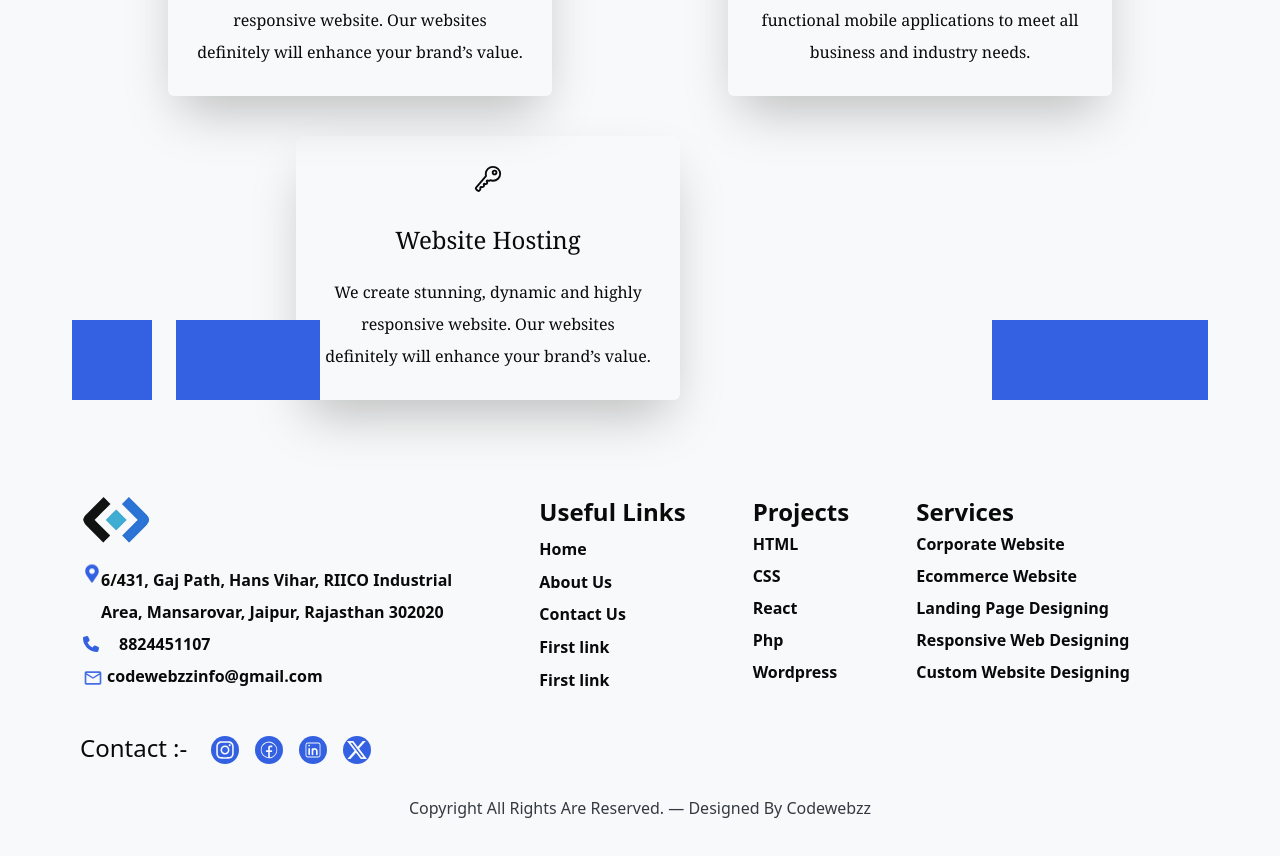
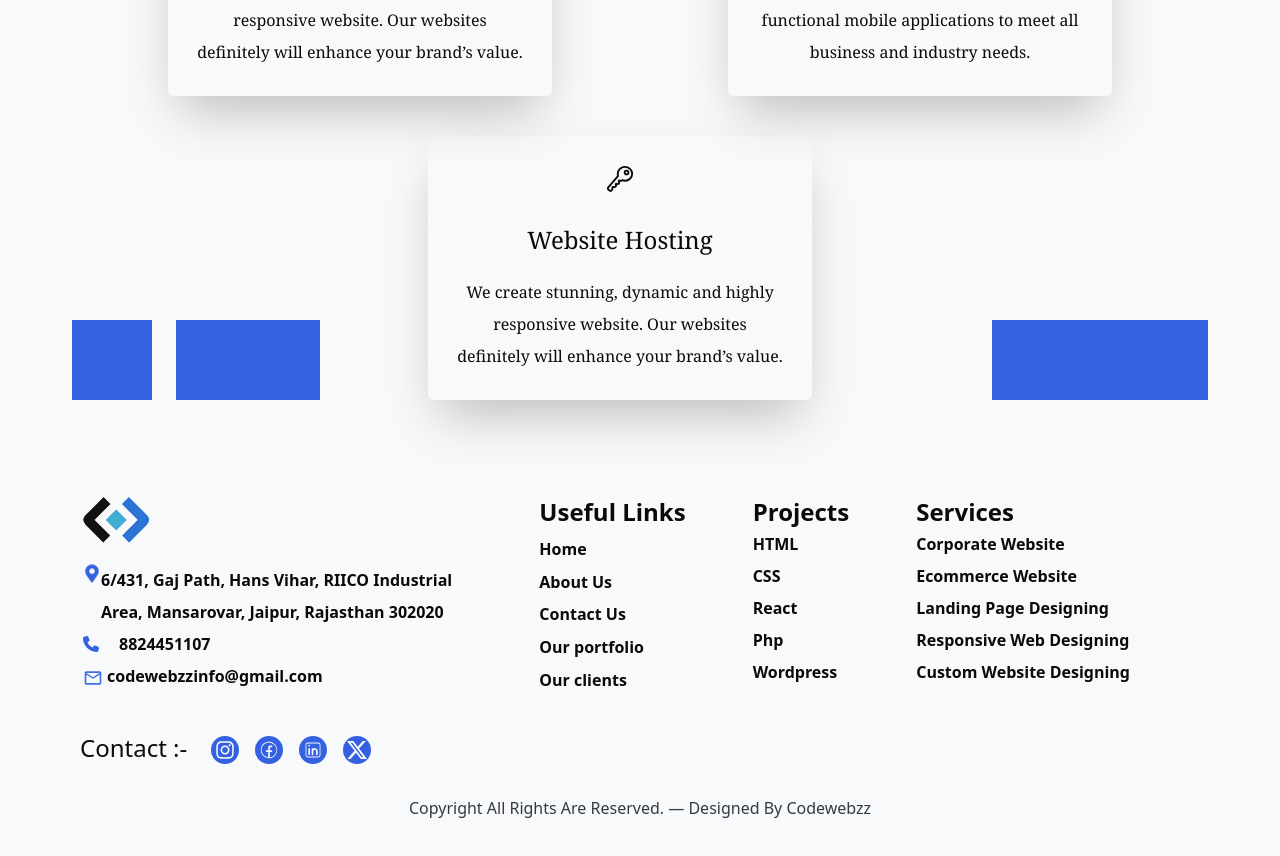
Before and after one commit to swamiankit261/codeWebzzFrontend, a React (Vite) app: page /aboutUs in a window 1280 px wide. Shown: the part 760-1616 px from the top of the page. Built offline with nearby package versions, Linux system fonts and the light colour scheme.

Commit message:
Remove unused image asset and update Viewcard and Footer components; enhance About Us and Home pages with layout adjustments

```diff
--- a/src/components/Footer.jsx
+++ b/src/components/Footer.jsx
@@ -36,8 +36,8 @@ const Footer = () => {
                         <NavLink to="/">Home</NavLink>
                         <NavLink to="/aboutUs">About Us</NavLink>
                         <NavLink to="/contact">Contact Us</NavLink>
-                        <p>First link</p>
-                        <p>First link</p>
+                        <NavLink to="/portfolio">Our portfolio</NavLink>
+                        <p>Our clients</p>
                     </div>
                     <div className="border-primary-dark w-48 ps-4 lg:w-auto leading-8 py-4">
                         <p className='text-2xl'>Projects</p>
--- a/src/components/Viewcard.jsx
+++ b/src/components/Viewcard.jsx
@@ -7,7 +7,7 @@ function Viewcard({
     webURL = 'google.com'
 }) {
     return (
-        <a href={webURL} key={key} className="w-80">
+        <a href={webURL} key={key} target='_blank' className="w-80">
             <div className="w-full h-[480px] overflow-hidden border-2 rounded-sm shadow-lg cursor-pointer transition-transform duration-500 hover:scale-105">
                 <img
                     className="w-full h-full object-cover hover:scale-110 transition-transform duration-700"
--- a/src/pages/AboutUs.jsx
+++ b/src/pages/AboutUs.jsx
@@ -34,7 +34,7 @@ const AboutUs = () => {
                             <p>We create feature-packed and highly functional mobile applications to meet all business and industry needs.</p>
                         </div>
                     </div>
-                    <div className="lg:w-96 group shadow-2xl p-7 text-center rounded-md leading-8">
+                    <div className="lg:w-96 group shadow-2xl p-7 mx-auto text-center rounded-md leading-8">
                         <div className="inline-block"><IoKeyOutline className='text-3xl ' /></div>
                         <div className="">
                             <h1 className='text-2xl my-5 group-hover:text-secondary-dark'>Website Hosting</h1>
--- a/src/pages/Home.jsx
+++ b/src/pages/Home.jsx
@@ -5,8 +5,8 @@ import { IoKeyOutline } from "react-icons/io5";
 import { IoCartOutline } from "react-icons/io5";
 import { TbChartInfographic } from "react-icons/tb";
 import { FaPhoneVolume, FaRegHandshake, FaSearchengin } from "react-icons/fa";
-// import man_up from "../assets/man_up.png";
-// import webDav from "../assets/dev.png";
+import man_up from "../assets/man_up-preview.png";
+import webDav from "../assets/dev.png";
 import taili from "../assets/vrd-creative.webp";
 import daile from "../assets/vrd-help-desk.webp"
 import Footer from '../components/Footer';
@@ -72,7 +72,7 @@ const Home = () => {
 
             <div className="flex flex-wrap  font-serif ">
                 <div className="lg:w-1/2 mx-auto px-10">
-                    {/* <img className='' src={webDav} alt="" /> */}
+                    <img className='' src={webDav} alt="" />
                 </div>
                 <div className="lg:w-1/2 place-content-center place-items-center leading-loose pr-5">
                     <p className='text-2xl mb-4'>Design <span className='text-secondary-dark'>&</span> Development</p>
@@ -124,7 +124,7 @@ const Home = () => {
 
                     </div>
                     <div className="w-full lg:w-1/3 lg:p-4 px-24 py-2 flex justify-center items-center">
-                        {/* <img className='w-1/2' src={man_up} alt="" /> */}
+                        <img className='w-1/2' src={man_up} alt="" />
 
                     </div>
                     <div className="flex flex-col gap-16 lg:w-1/3">
```
Also changed, not shown: src/assets/man_up-preview.png (added), src/assets/man_up.jpg (deleted).
